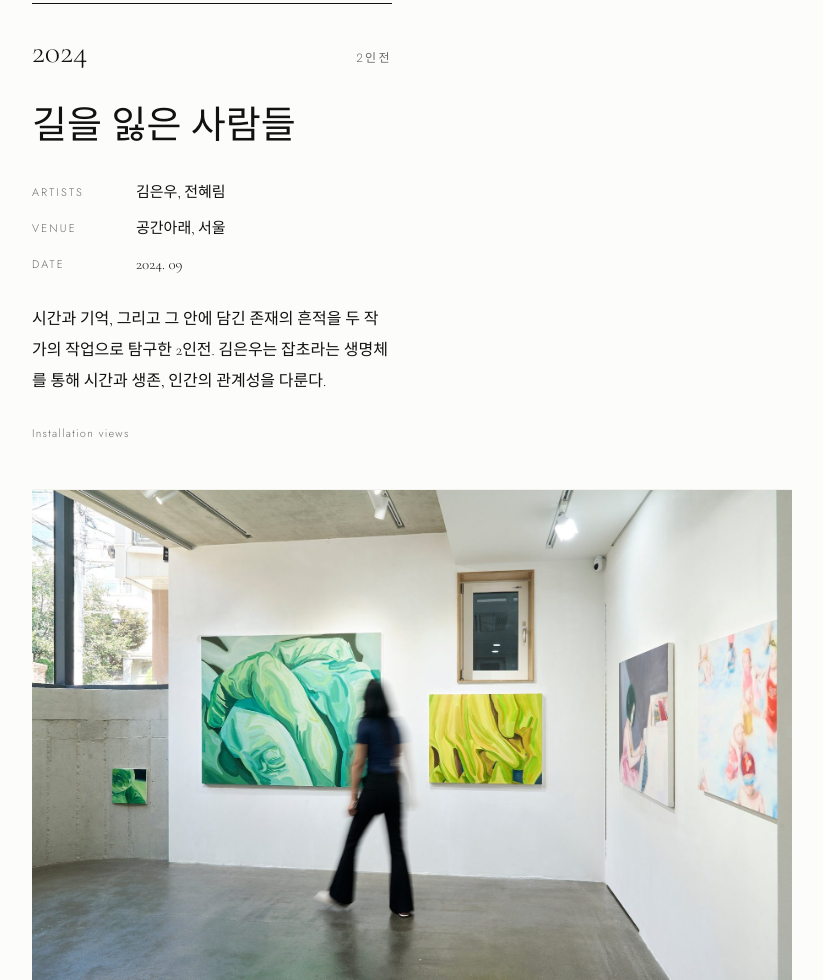
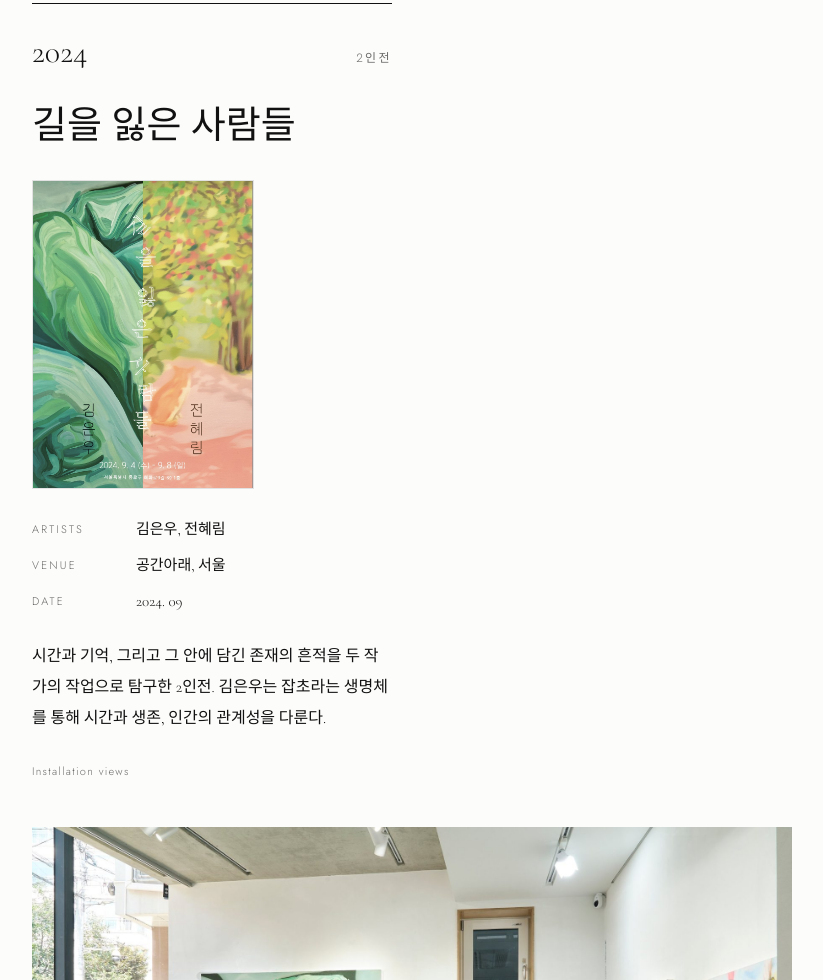
Before and after one commit to rladmsdn4908-droid/rladmsdn4908-droid.github.io, a plain HTML site: page exhibitions.html in a window 1280 px wide. Shown: the part 3052-4032 px from the top of the page, without its empty margins (408-1231 px from the left). Drawn offline with nearby package versions, Linux system fonts and the light colour scheme; no server answers.

Commit message:
2024 〈길을 잃은 사람들〉 전시 포스터 추가
Co-Authored-By: Claude Opus 5.5 <noreply@anthropic.com>
Claude-Session: https://claude.ai/code/session_01RcwFJ4ppBppPf8Qumxyi33

```diff
--- a/exhibitions.html
+++ b/exhibitions.html
@@ -123,6 +123,7 @@ img{-webkit-user-drag:none;user-select:none;-webkit-user-select:none;-webkit-tou
                 <span style="font-family: 'Jost', 'Noto Serif KR', sans-serif; font-size: 12px; letter-spacing: 0.2em; color: #6B6B6B">2인전</span>
               </div>
               <h2 style="margin: 0; font-family: 'Noto Serif KR', serif; font-weight: 300; font-size: 38px; line-height: 1.4">길을 잃은 사람들</h2>
+              <img src="images/f1b63740e5087620982f681ea5ea6b47.jpg" alt="2인전 〈길을 잃은 사람들〉 포스터" style="display: block; width: 220px; height: auto; border: 1px solid #E2E2E2">
               <dl style="margin: 0; display: grid; grid-template-columns: 88px 1fr; gap: 12px 16px; font-size: 15px; line-height: 1.6">
                 <dt style="font-family: 'Jost', sans-serif; font-size: 11px; letter-spacing: 0.2em; color: #6B6B6B; padding-top: 4px">ARTISTS</dt>
                 <dd style="margin: 0">김은우, 전혜림</dd>
```
Also changed, not shown: images/f1b63740e5087620982f681ea5ea6b47.jpg (added).
